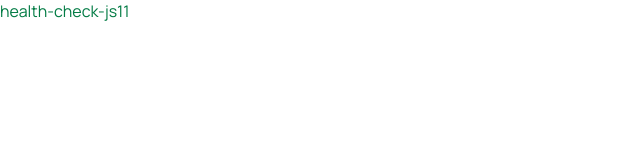
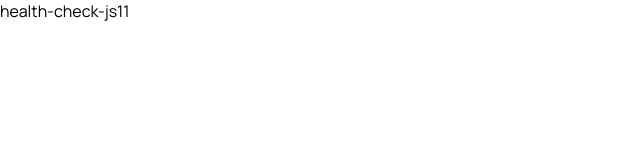
Before and after one commit to peaksoft-school/health-check-js11, a React (Create React App) app: page / in a window 1280 px wide. Shown: the top 160 px of the page, without its empty margins (0-640 px from the left). Built offline with nearby package versions, Linux system fonts and the light colour scheme.

Commit message:
theme settings

```diff
--- a/src/App.jsx
+++ b/src/App.jsx
@@ -1,12 +1,7 @@
 import './App.css'
-import { styled } from '@mui/material/styles'
 
 function App() {
-   return <Div>health-check-js11</Div>
+   return <div>health-check-js11</div>
 }
 
 export default App
-
-const Div = styled('div')(({ theme }) => ({
-   color: theme.palette.primary.darkGreen,
-}))
```
